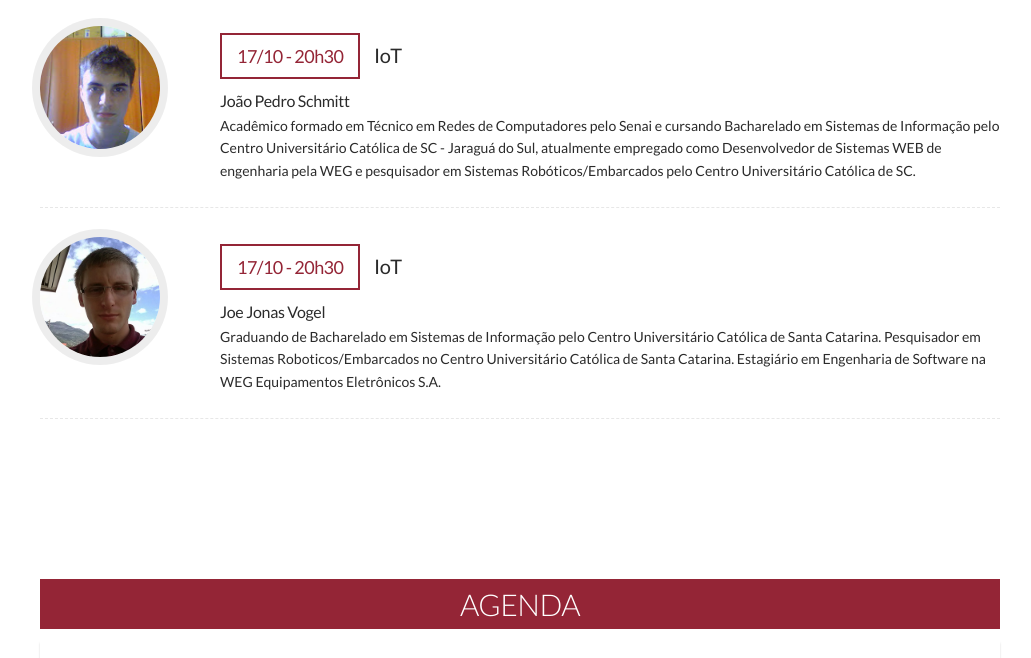
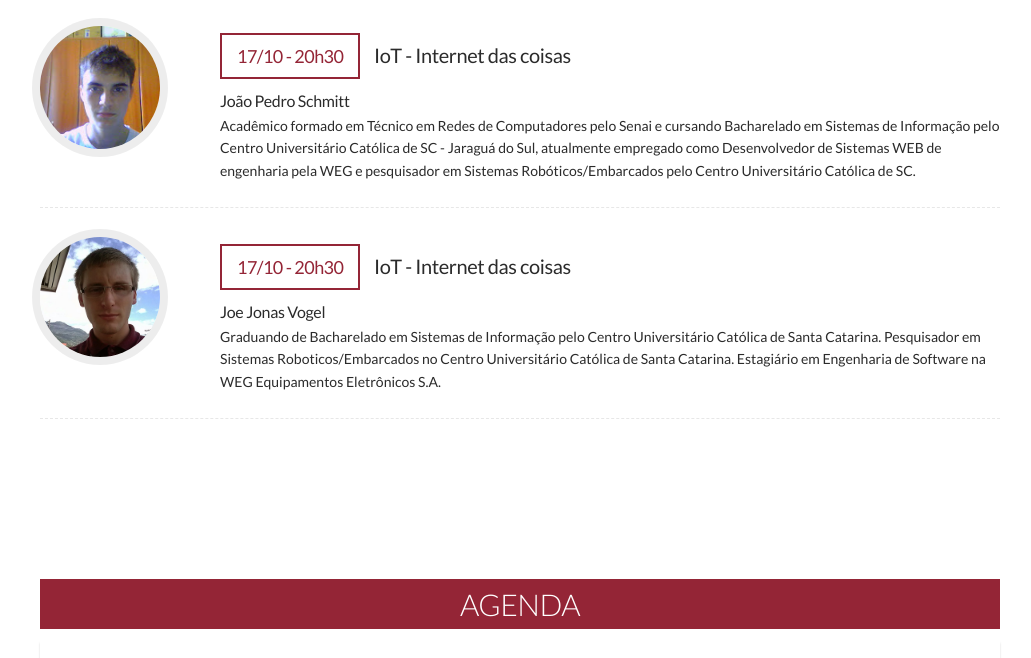
Before and after one commit to bsi-2012/semana-academica-2014, a plain HTML site: page out/index.html in a window 1280 px wide. Shown: the part 2870-3528 px from the top of the page, without its empty margins (120-1151 px from the left). Drawn offline with nearby package versions, Linux system fonts and the light colour scheme; some packages are replaced by stand-ins of ours.

Commit message:
Update build

```diff
--- a/out/index.html
+++ b/out/index.html
@@ -267,7 +267,7 @@
 
             <span class="speech-time">17/10 - 20h30</span>
 
-            <span class="speech-press-title"> IoT</span>
+            <span class="speech-press-title"> IoT - Internet das coisas</span>
         </h3>
 
         <h3 class="speakers-name">João Pedro Schmitt </h3>
@@ -287,7 +287,7 @@
 
             <span class="speech-time">17/10 - 20h30</span>
 
-            <span class="speech-press-title"> IoT</span>
+            <span class="speech-press-title"> IoT - Internet das coisas</span>
         </h3>
 
         <h3 class="speakers-name">Joe Jonas Vogel </h3>
@@ -424,7 +424,7 @@
                   <img class="photo" src="themes/yellow-swan/img/speakers/joao.png" alt="João Pedro Schmitt">
                 </span>
 
-              IoT
+              IoT - Internet das coisas
                 <span class="speakers-company">WEG</span>
               </td>
               <td class="schedule-description">Nesta palestra, João e Joe farão um overview sobre IoT.</td>
@@ -440,7 +440,7 @@
                   <img class="photo" src="themes/yellow-swan/img/speakers/joe.jpg" alt="Joe Jonas Vogel">
                 </span>
 
-              IoT
+              IoT - Internet das coisas
                 <span class="speakers-company">WEG</span>
               </td>
               <td class="schedule-description">Nesta palestra, João e Joe farão um overview sobre IoT.</td>
```
